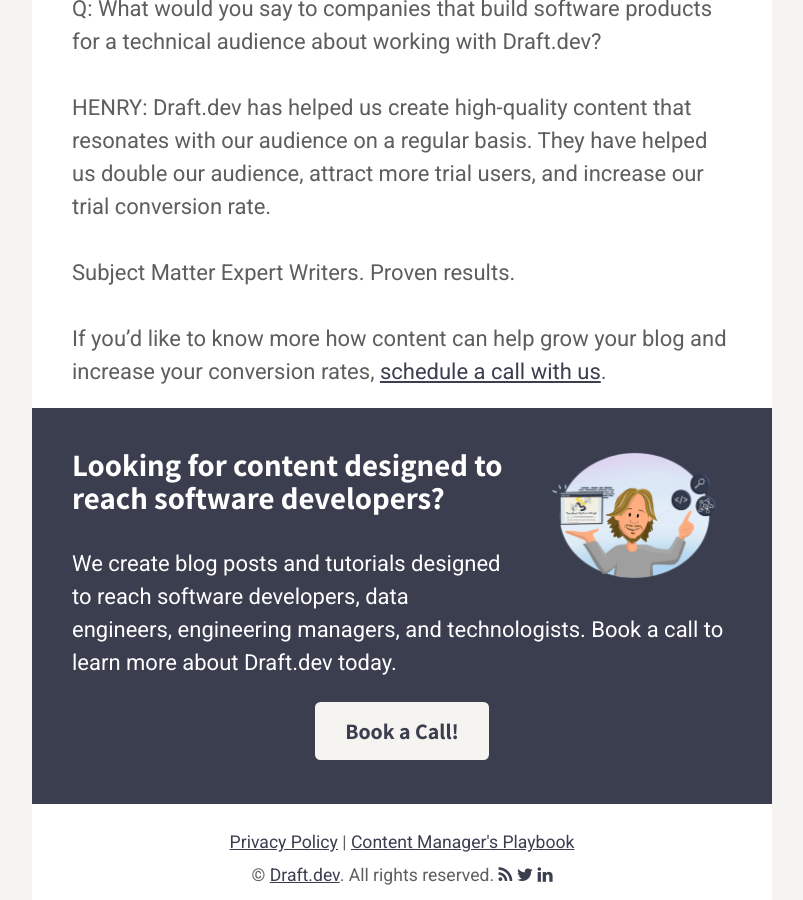
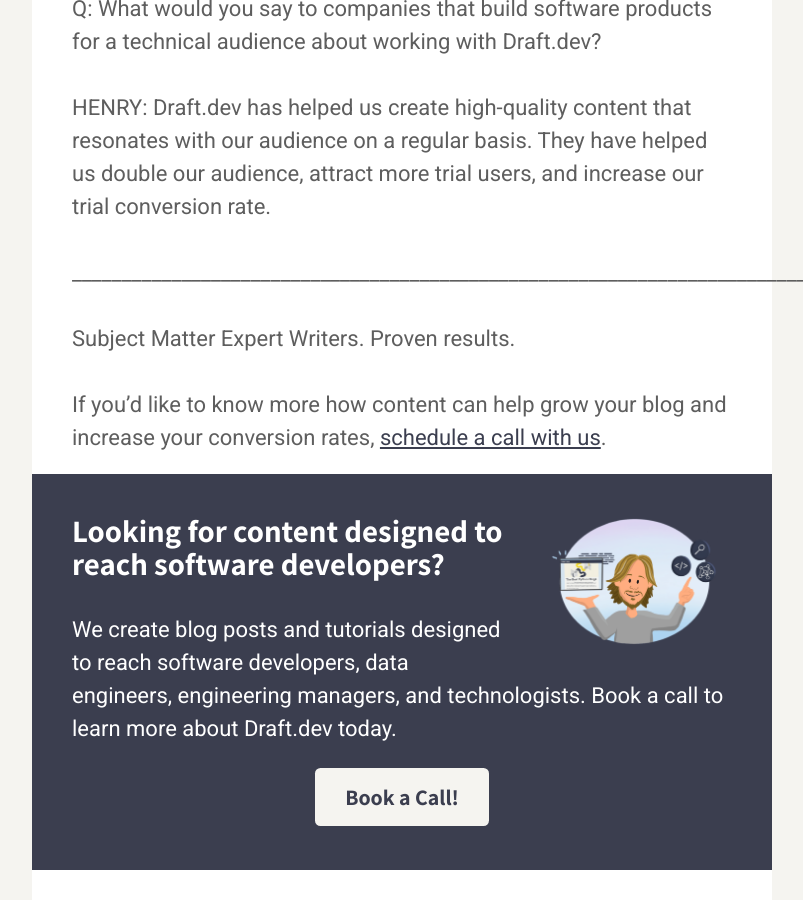
Before and after one commit to karllhughes/learn, a Jekyll site: the page built from _posts/2022-05-18-increasing-blog-traffic-and-trial-conversion-rates-with-high-quality-content.md, in a window 1280 px wide and 900 px high, scrolled down 5348 px. Shown: the whole window, without its empty margins (238-1041 px from the left). Built offline with Jekyll 4.4.1, drawn with Linux system fonts in a browser that asks for light colours; a script that is not in the unit is left out.

```diff
--- a/_posts/2022-05-18-increasing-blog-traffic-and-trial-conversion-rates-with-high-quality-content.md
+++ b/_posts/2022-05-18-increasing-blog-traffic-and-trial-conversion-rates-with-high-quality-content.md
@@ -87,6 +87,8 @@ Q: What would you say to companies that build software products for a technical
 
 HENRY: Draft.dev has helped us create high-quality content that resonates with our audience on a regular basis. They have helped us double our audience, attract more trial users, and increase our trial conversion rate.
 
+\_\_\_\_\_\_\_\_\_\_\_\_\_\_\_\_\_\_\_\_\_\_\_\_\_\_\_\_\_\_\_\_\_\_\_\_\_\_\_\_\_\_\_\_\_\_\_\_\_\_\_\_\_\_\_\_\_\_\_\_\_\_\_\_\_\_\_\_\_\_\_\_\_\_\_\_\_\_\_\_\_\_\_\_\_\_\_\_\_\_\_\__
+
 Subject Matter Expert Writers. Proven results.
 
 If you'd like to know more how content can help grow your blog and increase your conversion rates, [schedule a call with us](https://draft.dev/call).
```
